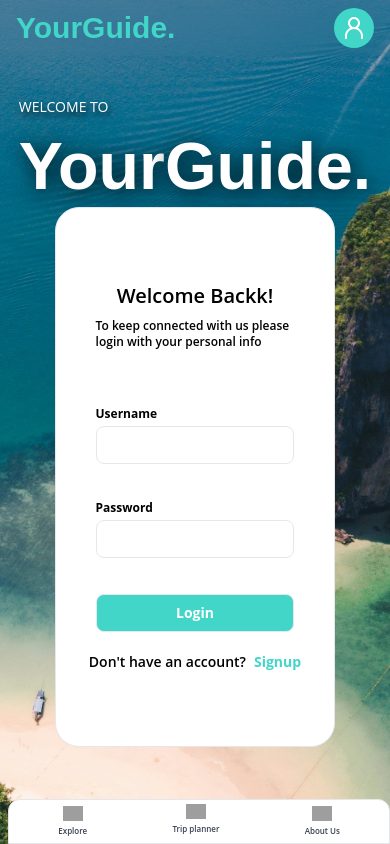
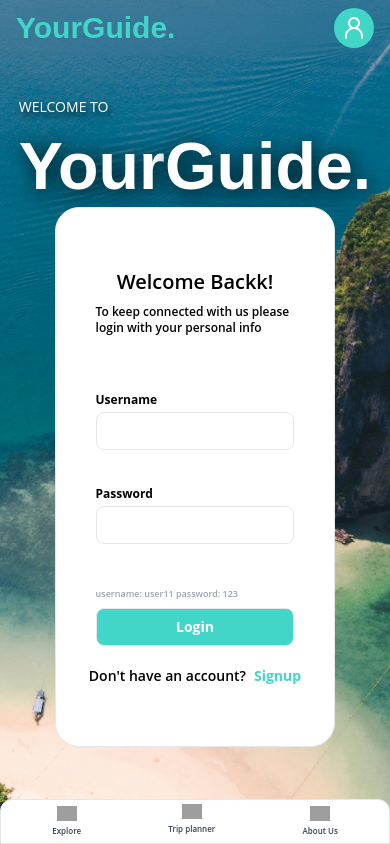
Before and after one commit to Niraaj10/YourGuide, a React (Create React App) app: page /login in a window 390 px wide. Built offline with nearby package versions, Linux system fonts and the light colour scheme; no server answers; grey boxes are pictures that could not be loaded.

Commit message:
Deployed on netlify

```diff
--- a/package.json
+++ b/package.json
@@ -11,6 +11,7 @@
     "axios": "^1.7.2",
     "date-fns": "^3.6.0",
     "dotenv": "^16.4.5",
+    "gh-pages": "^6.1.1",
     "leaflet": "^1.9.4",
     "mapbox-gl": "^3.5.2",
     "openai": "^4.0.0",
@@ -28,6 +29,8 @@
     "web-vitals": "^2.1.4"
   },
   "scripts": {
+    "predeploy": "npm run build",
+    "deploy": "gh-pages -d build",
     "start": "react-scripts start",
     "build": "react-scripts build",
     "test": "react-scripts test",
@@ -52,6 +55,7 @@
     ]
   },
   "devDependencies": {
+    "@babel/plugin-proposal-private-property-in-object": "^7.21.11",
     "react-router-dom": "^6.24.1",
     "tailwindcss": "^3.4.4"
   }
--- a/public/userData.json
+++ b/public/userData.json
@@ -35,7 +35,7 @@
     },
     {
       "id": "6",
-      "username": "cutiee",
+      "username": "user11",
       "email": "nkansa@gmail.com",
       "password": "123"
     },
--- a/src/App.js
+++ b/src/App.js
@@ -1,7 +1,7 @@
 import React, { useState } from 'react'
 import Home from './Components/Home'
 import Navbar from './Components/Navbar'
-import { BrowserRouter, Route, Routes } from 'react-router-dom'
+import { Route, Routes } from 'react-router-dom'
 import Explore from './Components/Explore'
 import TripPlanner from './Components/TripPlanner'
 import Blog from './Components/Blog'
--- a/src/Components/About.js
+++ b/src/Components/About.js
@@ -2,7 +2,6 @@ import React from 'react'
 import Airr from '../Assests/img/Air.png';
 import Seaa from '../Assests/img/Sea.png';
 import Cloud from '../Assests/img/cloud.png';
-import Checkk from '../Assests/svg/checkk.svg';
 
 const About = () => {
   return (
--- a/src/Components/Explore.js
+++ b/src/Components/Explore.js
@@ -5,7 +5,6 @@ import img3 from '../Assests/img/img-3.jpg'
 import img4 from '../Assests/img/img-4.jpg'
 import cloud from '../Assests/img/cloud.png'
 import cloud2 from '../Assests/img/cloud2.png'
-import bgEx from '../Assests/img/bgEx.jpg'
 import navigate from '../Assests/svg/Navi.svg'
 import search from '../Assests/svg/Search.svg'
 import Footer from './Footer'
@@ -23,7 +22,7 @@ const Explore = () => {
   const ContRef = useRef(null);
 
 
- console.log(attraction);
+ console.log(suggestions);
 
   const ChangeQuery = (e) => {
     setQuery(e.target.value);
--- a/src/Components/Home.js
+++ b/src/Components/Home.js
@@ -1,13 +1,11 @@
 import React from 'react'
 import { Link } from "react-router-dom";
-import Navbar from './Navbar'
 import bg from '../Assests/img/yash-raut--JVG6PsOrKA-unsplash.jpg'
 import ExploreP from './ExploreP'
 import Rating from './Rating'
 import Review from './Review'
 import Footer from './Footer'
-import search from '../Assests/svg/Search.svg';
-import downn from '../Assests/svg/downArrow.svg';
+
 
 const Home = () => {
 
--- a/src/Components/Login.js
+++ b/src/Components/Login.js
@@ -21,7 +21,7 @@ const changeForm = () => {
     setForm('Login')
   }
 }
-// console.log(form);
+console.log(userrr);
 
 
 
@@ -166,7 +166,7 @@ const userLogout = () => {
               <button onClick={userLogout} className='bg-[#41D6C7] z-10 relative p-2 mt-9 text-white font-semibold text-sm rounded-xl px-4'>Logout</button>
           </div>
 
-        <div className='mt-2 relative z-10 h-[64vh] w-[30vw] border bg-white rounded-3xl flex flex-col justify-center items-center'>
+        <div className='mt-2 relative z-10 w-[70vw] h-[40vh] lg:h-[64vh] lg:w-[30vw] border bg-white rounded-3xl flex flex-col justify-center items-center'>
 
           {/* hiiiiii userrrrrrrrrr */}
 
@@ -192,7 +192,8 @@ const userLogout = () => {
       {/* </>} */}
 
 
-          <div className='mt-3 lg:mt-9 relative z-10 h-[64vh] lg:h-[74vh] w-[72vw] lg:w-[35vw] border bg-white rounded-3xl flex flex-col justify-center items-center'>
+          {!userrr && (
+          <div className={`mt-3 lg:mt-9 relative z-10 h-[64vh] lg:h-[74vh] w-[72vw] lg:w-[35vw] border bg-white rounded-3xl flex flex-col justify-center items-center `}>
 
             <div className={`Signup ${form === 'Signup' ? '' : 'hidden'}`}>
               {/* Signup */}
@@ -213,6 +214,7 @@ const userLogout = () => {
                   <input type="Password" required value={conPass} className='border mb-5 rounded-lg px-3 py-2 w-[51vw] lg:w-[300px] text-sm ' onChange={(e) => setConPass(e.target.value)}/>
                   {errorMessage && <p style={{ color: 'red' }}>{errorMessage}</p>}
 
+                  <div className='text-[9px] text-gray-400'>It will not work because its dummy</div>
                   <button className='w-[15vw] lg:w-[300px] border rounded-lg text-sm font-bold text-white bg-[#41D6C7] py-2'>
                     Signup
                   </button>
@@ -247,6 +249,10 @@ const userLogout = () => {
 
                   {errorMessage && <p style={{ color: 'red' }}>{errorMessage}</p>}
 
+                  <div className='text-[9px] text-gray-400'>
+                    username: user11
+                    password: 123
+                  </div>
                   <button className='w-[51vw] lg:w-[300px] border rounded-lg text-sm font-bold text-white bg-[#41D6C7] py-2'>
                     Login
                   </button>
@@ -268,6 +274,7 @@ const userLogout = () => {
             </div> */}
 
           </div>
+          )}
 
           </>}
 
--- a/src/Components/Navbar.js
+++ b/src/Components/Navbar.js
@@ -42,7 +42,7 @@ const Navbar = ({ user }) => {
           </div>
 
         </nav>
-          <div className='fixed z-50 bottom-0 bg-white border w-[98vw] p-1 mx-2 rounded-t-xl flex gap-10 lg:gap-24 font-semibold text-gray-700 justify-evenly items-center visible lg:h-0 lg:invisible md:invisible'>
+          <div className='fixed z-50 bottom-0 bg-white border w-[100vw] p-1  rounded-t-xl flex gap-10 lg:gap-24 font-semibold text-gray-700 justify-evenly items-center visible lg:h-0 lg:invisible md:invisible'>
 
               <Link to="/explore" className='flex gap-1 flex-col justify-center items-center'>
               <img src={exp} alt="" className='w-[20px]' />
```
Also changed, not shown: 1 other file (tests, documents, lock files or other folders).
